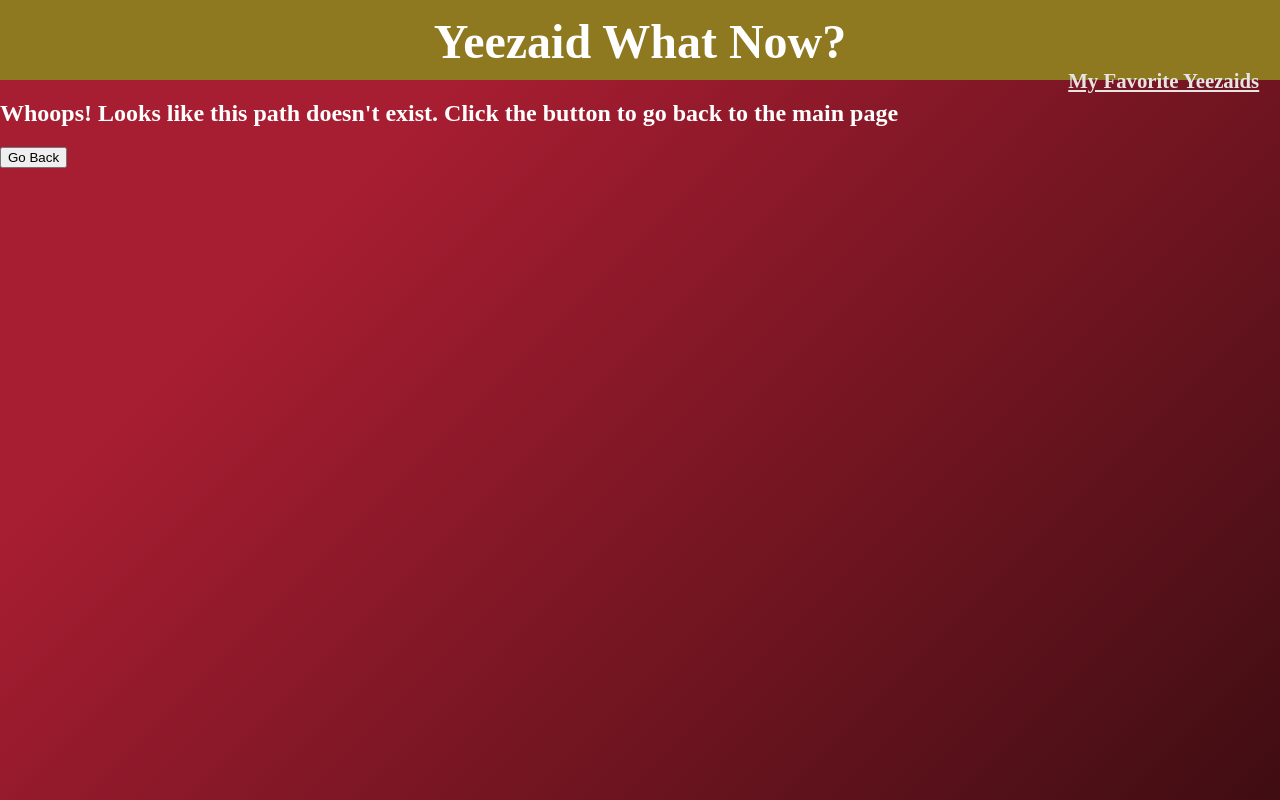
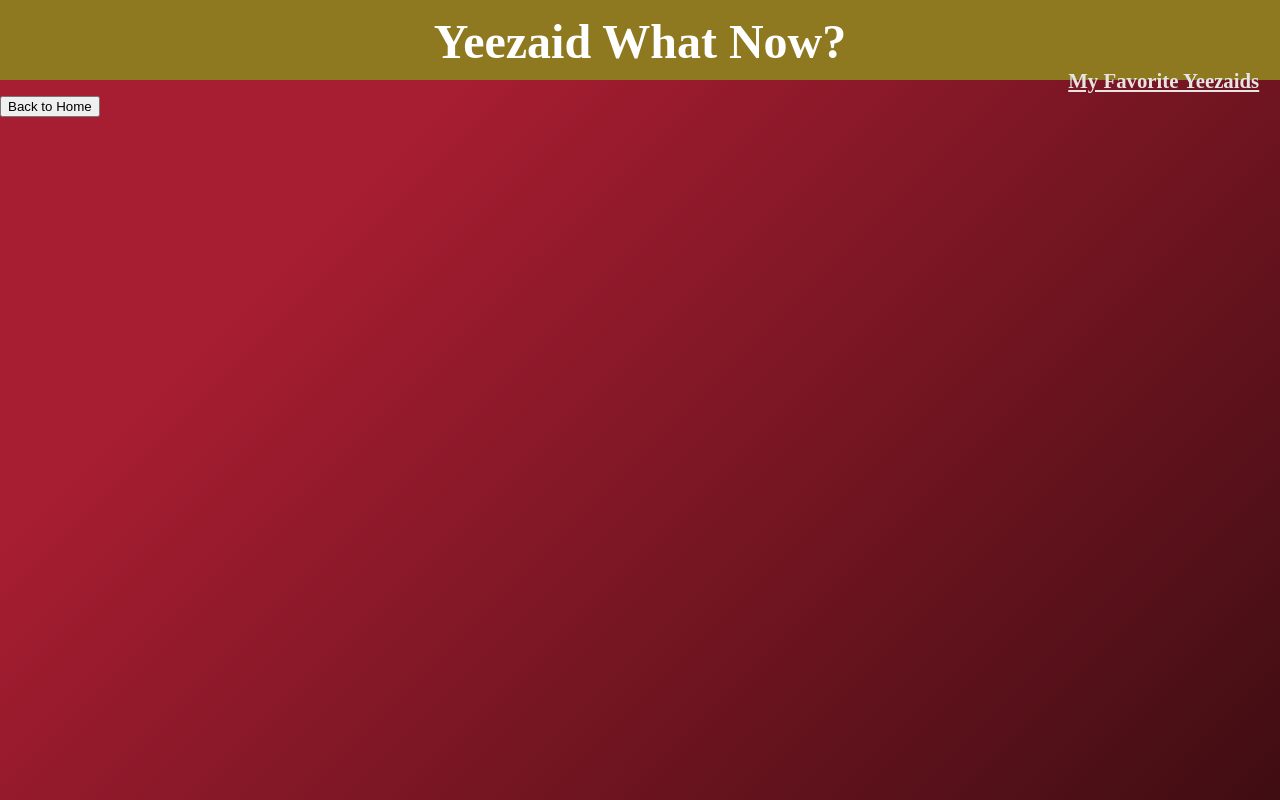
Before and after one commit to emorendorff/yeezaid, a React (Create React App) app: page /favorites in a window 1280 px wide. Built offline with nearby package versions, Linux system fonts and the light colour scheme; the HTML template or start-up script is replaced by a standard one.

Commit message:
Add error handling for empty favorites array

```diff
--- a/src/App.js
+++ b/src/App.js
@@ -1,10 +1,11 @@
 import React from 'react'
 import './App.css';
 import Landing from './landing/Landing'
-import {useState, useEffect } from 'react'
+import {useState} from 'react'
 import {Switch, Route, Link, NavLink } from 'react-router-dom'
 import Home from './home/Home';
 import Error from './Error/Error'
+import Favorites from './favorites/Favorites'
 
 function App() {
   const [favorites, setFavorites] = useState([])
@@ -23,6 +24,7 @@ function App() {
       <Switch>
         <Route exact path='/' component={Landing}/>
         <Route path='/home' render={() => <Home favorites={favorites} setFavorites={setFavorites}/> } />
+        <Route path='/favorites' render={() => <Favorites favorites={favorites}/> } />
         <Route render={() => <Error />}/>
       </Switch>
     </section>
--- a/src/favorites/favorites.jsx
+++ b/src/favorites/favorites.jsx
@@ -0,0 +1,17 @@
+import React from 'react'
+import { Link } from 'react-router-dom'
+
+const Favorites = ({ favorites }) => {
+    return (
+      <div>
+        {!favorites && <h3>No favorites yet!</h3>}
+        {favorites && <p>{favorites.quote}</p>}
+        <Link to='/home'>
+          <button>Back to Home</button>
+        </Link>
+      </div>
+    )
+}
+
+
+export default Favorites
```
